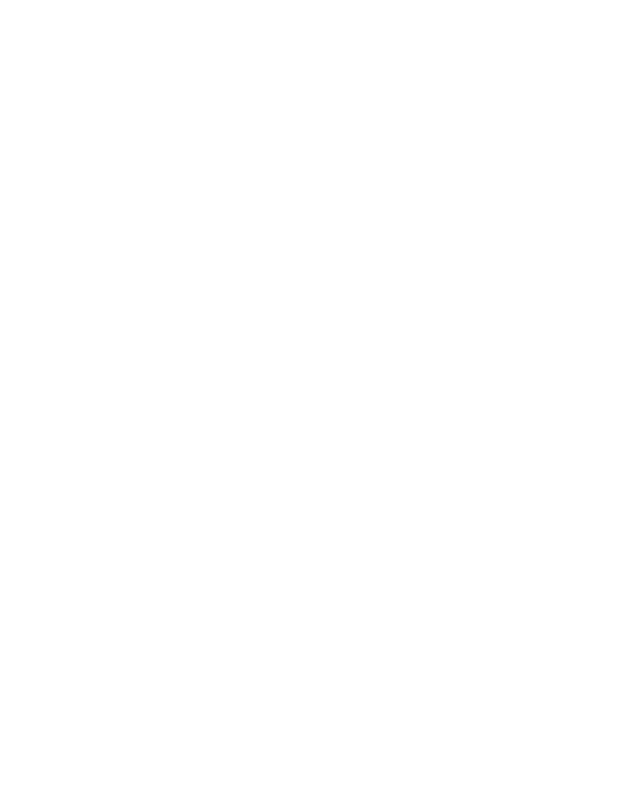
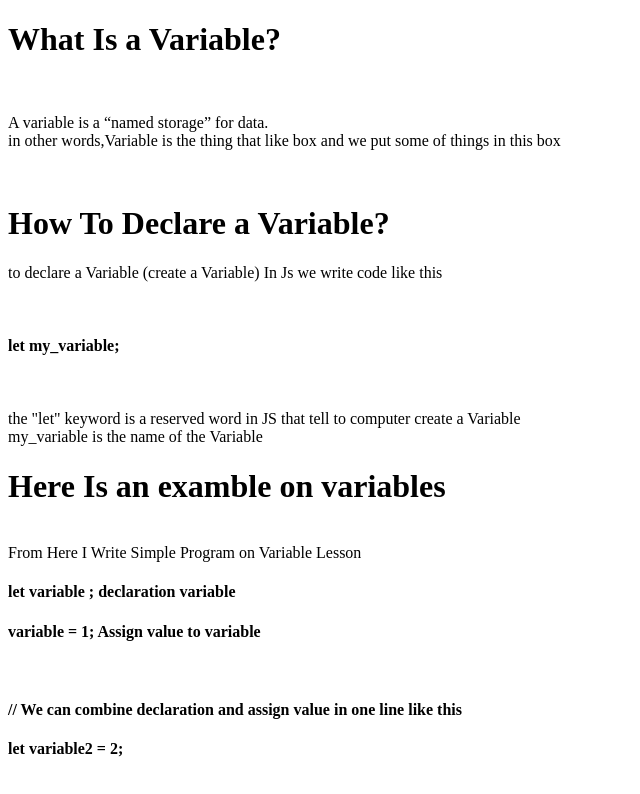
Before and after one commit to Islam-Turky/JavaScript-Tutorial, a plain HTML site: page variables/index.html in a window 1280 px wide. Shown: the whole page, without its empty margins (0-640 px from the left). Drawn offline with Linux system fonts and the light colour scheme.

Commit message:
update variables

```diff
--- a/variables/index.html
+++ b/variables/index.html
@@ -5,6 +5,23 @@
     <title>Variables</title>
 </head>
 <body>
+    <h1>What Is a Variable?</h1>
+    <br>
+    <p>A variable is a “named storage” for data. <br>
+        in other words,Variable is the thing that like box and we put some of things in this box
+    </p>
+    <br>
+    <h1>How To Declare a Variable?</h1>
+    <p>to declare a Variable (create a Variable) In Js we write code like this</p>
+    <br>
+    <h4>let my_variable;</h4>
+    <br>
+    <p>the "let" keyword is a reserved word in JS that tell to computer create a Variable <br>
+        my_variable is the name of the Variable
+    </p>
+    <h1>Here Is an examble on variables</h1>
+    <br>
+    <div id="varb"></div>
     <script src="./index.js"></script>
 </body>
 </html>
--- a/variables/index.js
+++ b/variables/index.js
@@ -0,0 +1,18 @@
+// Here I Created variable and Make His Value The div "id = varb" in The HTML Element .
+let varb = document.getElementById('varb');
+// From Here I Write Simple Program on Variable Lesson
+let variable ; // declaration variable
+variable = 1; // Assign value to variable
+// We can combine declaration and assign value in one line like this
+let variable2 = 2;
+
+varb.innerHTML = `
+From Here I Write Simple Program on Variable Lesson
+<h4>let variable ; declaration variable</h4>
+<h4>variable = 1; Assign value to variable</h4>
+<br>
+<h4>// We can combine declaration and assign value in one line like this</h4>
+<h4>let variable2 = 2;</h4>
+`;
+
+alert(`Variable = ${variable}\n variable2 = ${variable2}`);
```
